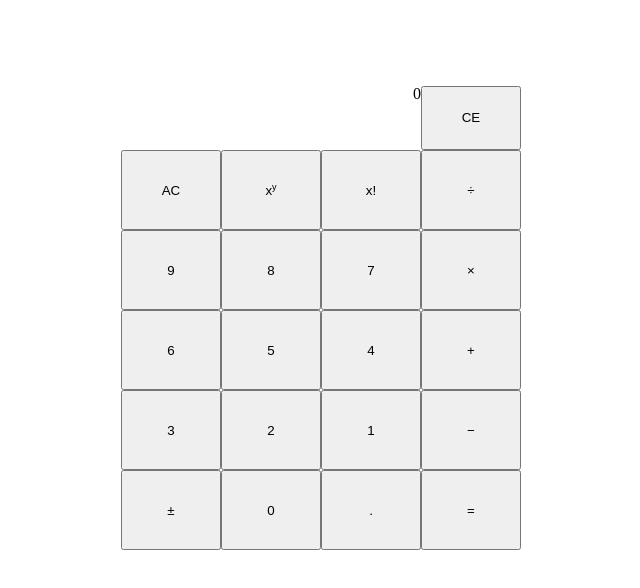
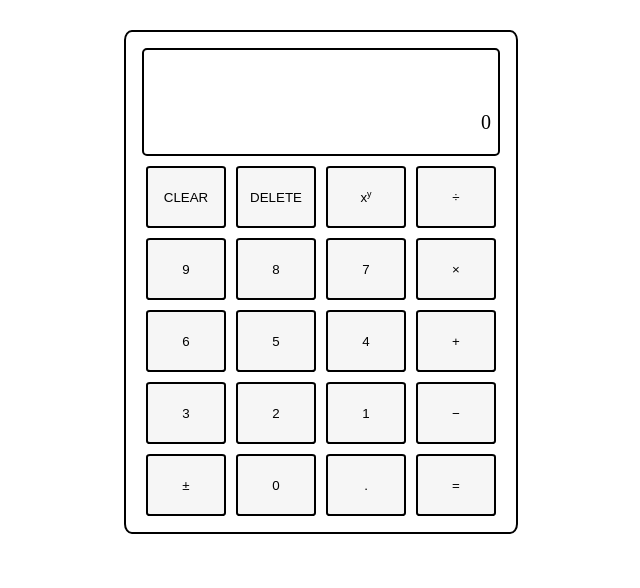
Before and after one commit to jthuynh/calculator, a plain HTML site: page index.html in a window 1280 px wide. Shown: the whole page, without its empty margins (319-959 px from the left). Drawn offline with Linux system fonts and the light colour scheme.

Commit message:
got rid of factorial functionality and created the layout of design

```diff
--- a/css/stylesheet.css
+++ b/css/stylesheet.css
@@ -2,43 +2,64 @@ body {
     display: flex;
     align-items: center;
     justify-content: center;
+    padding-top:30px;
 }
 .wrapper {
     display: flex;
     flex-direction: column;
     align-items: center;
     justify-content: center;
-    height: vh;
+    border: solid 2px #000000;
+    border-radius: 2%;
+    height: 500px;
+    width: 390px;
 }
 
 sup {font-size:xx-small; vertical-align:super;}
 
 .display {
     display: grid;
-    grid-template-columns: minmax(0, 3fr) 1fr;
-    grid-template-rows: 1fr 0.75fr;
+    grid-template-columns: 1fr;
+    grid-template-rows: 0.5fr 0.75fr;
     word-wrap: break-word;
     text-align: right;
-    height: 150px;
-    width: 400px;
+    height: 100px;
+    width: 350px;
+    border: solid 2px #000000;
+    padding: 2px;
+    border-radius: 5px;
+
 }
+
 
 .calculator-keys {
     display: grid;
     grid-template-columns: repeat(4, 1fr);
     grid-template-rows: repeat(5, 1fr);
-    height: 400px;
-    width: 400px;
+    grid-gap: 10px;
+    height: 350px;
+    width: 350px;
+    padding-top: 10px;
 }
 
-#output-field {
-    grid-area: 1 / 1 / 1 / 3;
+button {
+    background-color: #f6f6f6;
+    border: solid 2px #000000;
+    outline: none;
+    border-radius: 5%;
+}
+ #output-field {
+
 }
 
 #input-field {
-    grid-area: 2 / 1 / 2 / 2;
+    font-size: 20px;
 }
-
+.io-fields {
+    margin: auto;
+    width: 340px;
+}
+/*
 #delete {
     grid-area: 2 / 2 / 2 / 3;
-}
+}  */
--- a/index.html
+++ b/index.html
@@ -14,12 +14,13 @@
             <div class="display">
                 <p class="io-fields" id="output-field"></p>
                 <p class="io-fields" id="input-field">0</p>
-                <button type="button" class="operator" id="delete">CE</button>
             </div>
             <div class="calculator-keys">
-                <button type="button" class="operator" id="AC">AC</button>
+                <button type="button" class="operator" id="AC">CLEAR</button>
+                <button type="button" class="operator" id="delete">DELETE</button>
+
                 <button type="button" class="operator" id="exponent">x<sup>y</sup></button>
-                <button type="button" class="operator" id="factorial">x!</button>
+                <!-- <button type="button" class="operator" id="factorial">x!</button> -->
                 <button type="button" class="operator" id="divide">&divide;</button>
                 <button type="button" class="digit" id="9">9</button>
                 <button type="button" class="digit" id="8">8</button>
--- a/script.js
+++ b/script.js
@@ -3,9 +3,9 @@ let initCalcVal = false;
 let expression = {firstVal: null, secVal: null, operation: null};
 let displayVal = "";
 
-function factorial (n) {
-    return (n == 0) ? 1 : n * factorial(n - 1);
-}
+// function factorial (n) {
+//     return (n == 0) ? 1 : n * factorial(n - 1);
+// }
 
 function clearExpr() {
     expression.firstVal = null;
@@ -32,9 +32,9 @@ function operate (expression) {
         case "/":
             (expression.secVal == 0) ? displayVal = 'Nah. That ain\'t it, chief. Try again!' : displayVal = expression.firstVal / expression.secVal;
             break;
-        case "!":
-            displayVal = factorial(Number(expression.firstVal));
-            break;
+        // case "!":
+        //     displayVal = factorial(Number(expression.firstVal));
+        //     break;
         case "x":
             displayVal = Math.pow(expression.firstVal, expression.secVal);
             break;
@@ -170,5 +170,5 @@ function setupDivs () {
     const operators = document.querySelectorAll(".operator");
     operators.forEach(operator => operator.addEventListener('click', execOp));
 }
-// TODO: Add factorial and exponent
+
 setupDivs();
```
